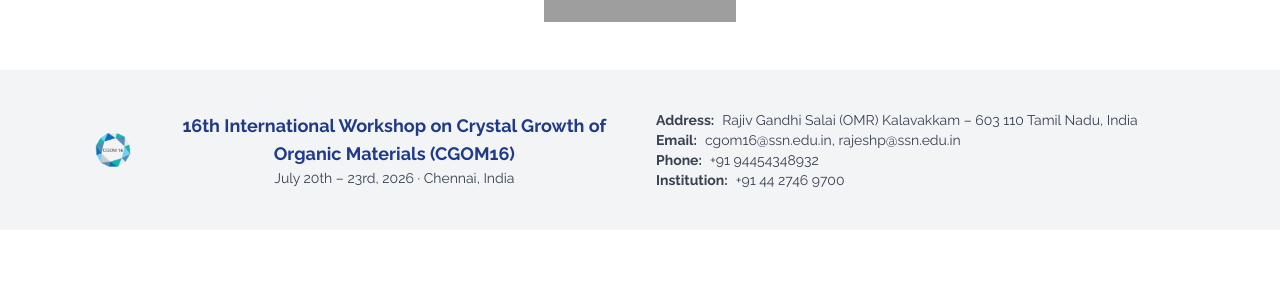
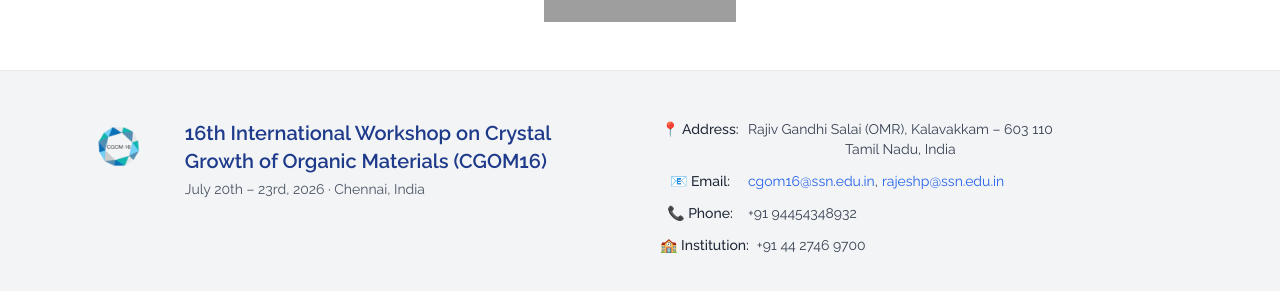
Before and after one commit to JithuMorrison/CGOM16, a React (Vite) app: page / in a window 1280 px wide. Shown: the part 2383-2674 px from the top of the page. Before the commit the page ends 2613 px from the top, so only its background shows below. Built offline with nearby package versions, Linux system fonts and the light colour scheme; grey boxes are pictures that could not be loaded.

Commit message:
modified footer

```diff
--- a/src/startpage.jsx
+++ b/src/startpage.jsx
@@ -635,31 +635,28 @@ const CGOM16 = () => {
 
         {/* Footer Section */}
         <motion.footer
-          className="mt-auto bg-gray-100 py-10"
+  className="mt-auto bg-gray-100 py-12 border-t border-gray-200"
   initial={{ opacity: 0, y: 20 }}
   whileInView={{ opacity: 1, y: 0 }}
   viewport={{ once: true }}
   transition={{ delay: 0.2 }}
 >
-          <div className="max-w-6xl mx-auto px-4 grid grid-cols-1 lg:grid-cols-2 gap-8">
+  <div className="max-w-6xl mx-auto px-4 grid grid-cols-1 lg:grid-cols-2 gap-10">
     {/* Workshop Info */}
     <motion.div
-              className="flex items-center space-x-4"
+      className="flex flex-col sm:flex-row items-center sm:items-start gap-6"
       variants={itemVariants}
     >
-              <div>
       <img
         src="/cgomlogo.png"
         alt="CGOM Logo"
-                  className="h-12 w-[100px]"
+        className="h-14 w-[120px] object-contain"
       />
-              </div>
-              <div>
-                <h3 className="text-lg font-bold text-blue-900">
-                  16th International Workshop on Crystal Growth of Organic
-                  Materials (CGOM16)
+      <div className="text-center sm:text-left">
+        <h3 className="text-xl font-semibold text-blue-900">
+          16th International Workshop on Crystal Growth of Organic Materials (CGOM16)
         </h3>
-                <p className="text-sm text-gray-700">
+        <p className="text-sm text-gray-600 mt-1">
           July 20th – 23rd, 2026 · Chennai, India
         </p>
       </div>
@@ -667,23 +664,27 @@ const CGOM16 = () => {
 
     {/* Contact Info */}
     <motion.div variants={itemVariants}>
-              <address className="not-italic text-gray-700 text-sm">
-                <p className="flex items-center space-x-2">
-                  <span className="font-bold">Address:</span>
+      <address className="not-italic text-gray-700 text-sm space-y-3">
+        <p className="flex items-start gap-2">
+          <span className="font-medium text-gray-800 w-20">📍 Address:</span>
           <span>
-                    Rajiv Gandhi Salai (OMR) Kalavakkam – 603 110 Tamil Nadu, India
+            Rajiv Gandhi Salai (OMR), Kalavakkam – 603 110<br />
+            Tamil Nadu, India
           </span>
         </p>
-                <p className="flex items-center space-x-2">
-                  <span className="font-bold">Email:</span>
-                  <span>cgom16@ssn.edu.in, rajeshp@ssn.edu.in</span>
+        <p className="flex items-start gap-2">
+          <span className="font-medium text-gray-800 w-20">📧 Email:</span>
+          <span>
+            <a href="mailto:cgom16@ssn.edu.in" className="text-blue-600 hover:underline">cgom16@ssn.edu.in</a>,
+            <a href="mailto:rajeshp@ssn.edu.in" className="text-blue-600 hover:underline ml-1">rajeshp@ssn.edu.in</a>
+          </span>
         </p>
-                <p className="flex items-center space-x-2">
-                  <span className="font-bold">Phone:</span>
+        <p className="flex items-start gap-2">
+          <span className="font-medium text-gray-800 w-20">📞 Phone:</span>
           <span>+91 94454348932</span>
         </p>
-                <p className="flex items-center space-x-2">
-                  <span className="font-bold">Institution:</span>
+        <p className="flex items-start gap-2">
+          <span className="font-medium text-gray-800 w-21">🏫 Institution:</span>
           <span>+91 44 2746 9700</span>
         </p>
       </address>
```
Lines whose indentation alone changed are shown as unchanged.
